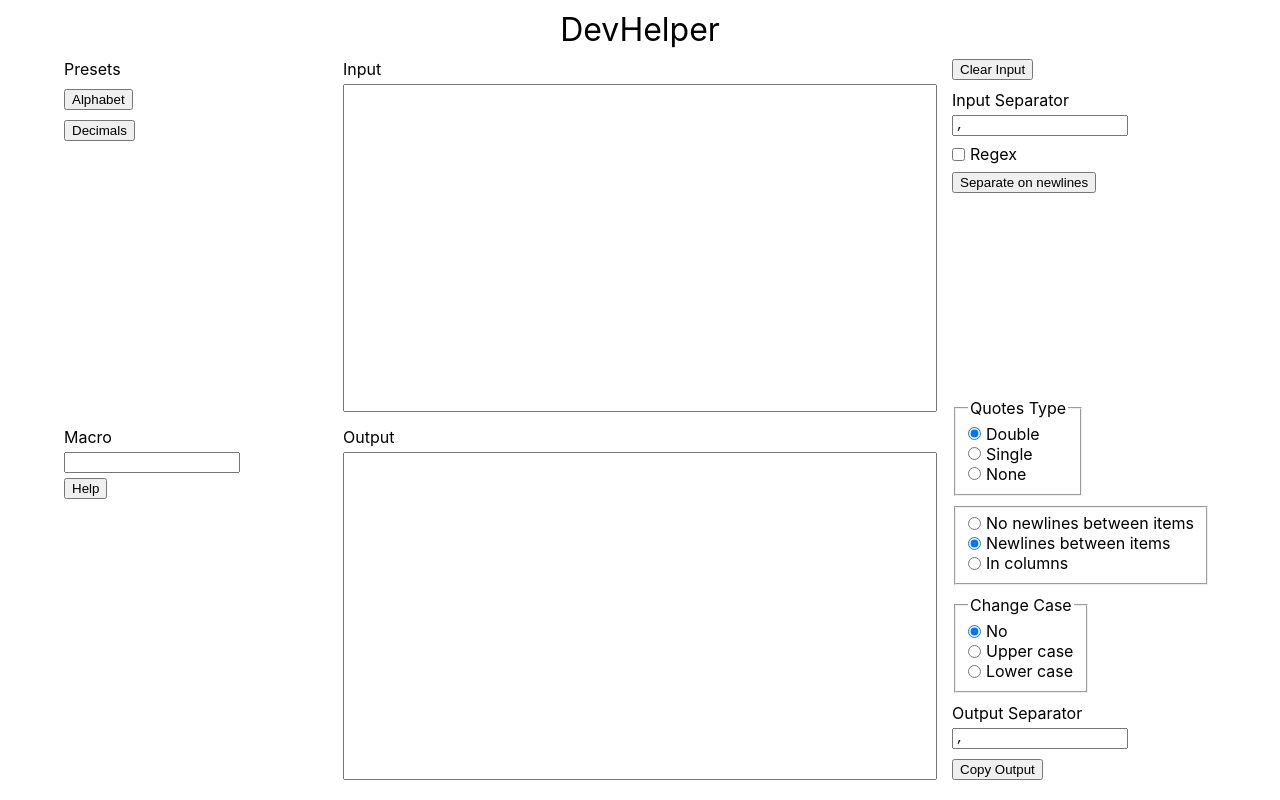
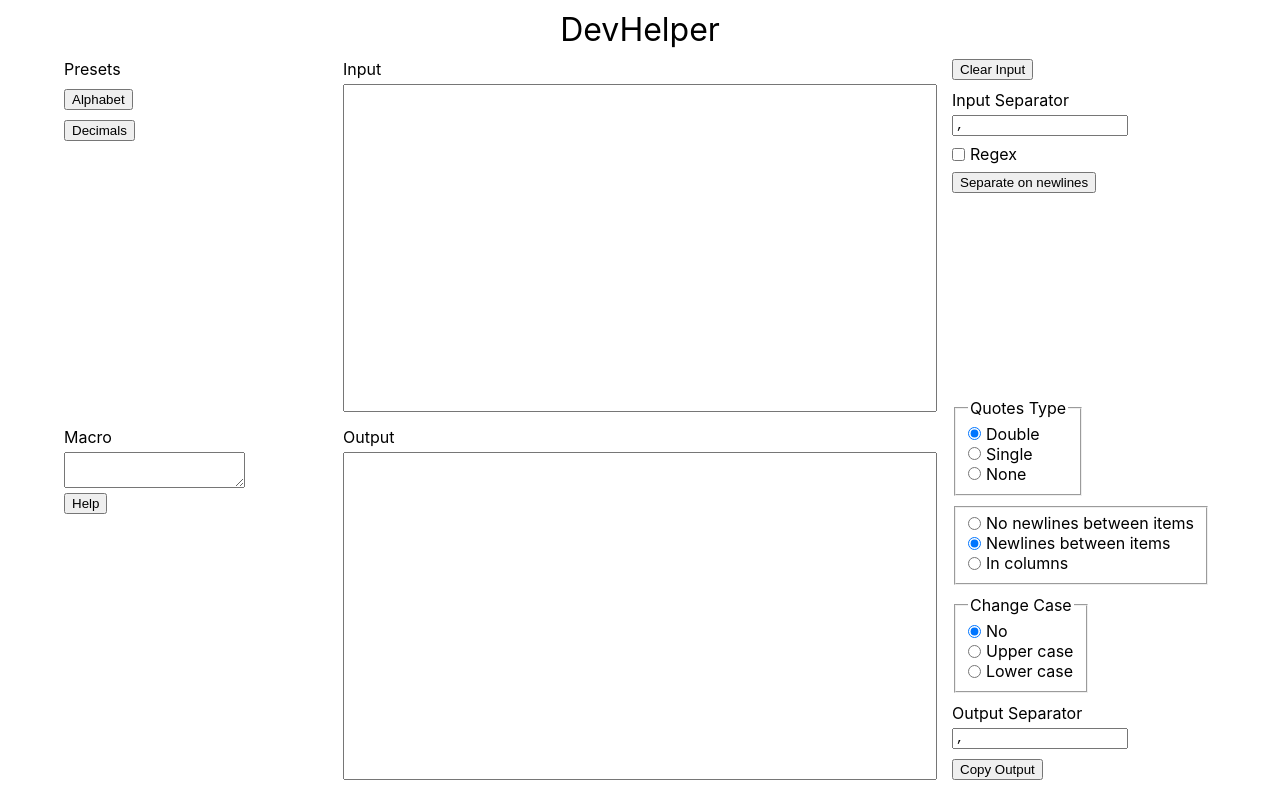
Before and after one commit to vladmashk/devhelper, a React (Vite) app: page / in a window 1280 px wide. Built offline with nearby package versions, Linux system fonts and the light colour scheme.

Commit message:
Make macro a textarea

```diff
--- a/src/components/Macro.tsx
+++ b/src/components/Macro.tsx
@@ -13,7 +13,7 @@ export default function Macro({macro, dispatch}: {
         <div className="macro">
             <label className="labeledInput">
                 Macro
-                <input value={macro} onChange={e => dispatch({type: "changeMacro", macro: e.target.value})}/>
+                <textarea value={macro} onChange={e => dispatch({type: "changeMacro", macro: e.target.value})}/>
             </label>
             <button onClick={() => setExplanationShown(es => !es)}>
                 Help
```
